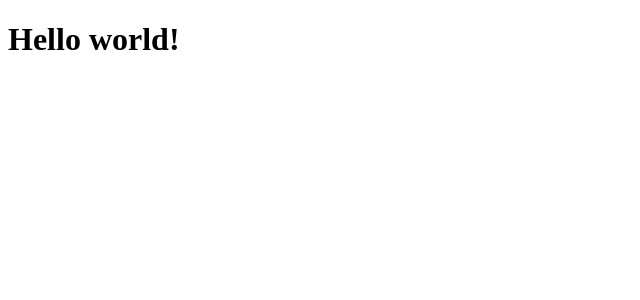
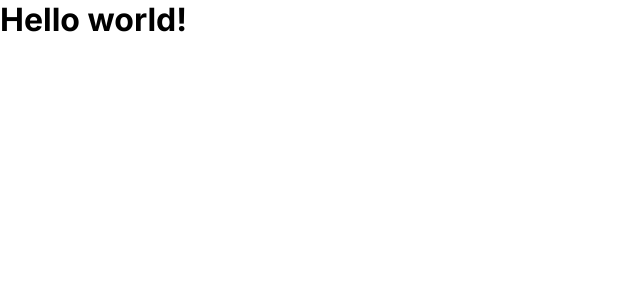
Before and after one commit to GuilhermeAmado/react-shopping-cart, a React (Create React App) app: page / in a window 1280 px wide. Shown: the top 300 px of the page, without its empty margins (0-640 px from the left). Built offline with nearby package versions, Linux system fonts and the light colour scheme; the HTML template or start-up script is replaced by a standard one.

Commit message:
add global style & css reset

```diff
--- a/src/App.js
+++ b/src/App.js
@@ -1,10 +1,14 @@
 import React from 'react';
+import GlobalStyle from './GlobalStyle';
 
 function App() {
   return (
-    <div>
-      <h1>Hello world!</h1>
-    </div>
+    <>
+      <GlobalStyle />
+      <div>
+        <h1>Hello world!</h1>
+      </div>
+    </>
   );
 }
 
--- /dev/null
+++ b/src/GlobalStyle.js
@@ -0,0 +1,23 @@
+import { createGlobalStyle } from 'styled-components';
+
+const GlobalStyle = createGlobalStyle`
+  @import url('https://fonts.googleapis.com/css2?family=Inter:wght@400;700&display=swap');
+
+  *,
+  *::after,
+  *::before {
+      margin: 0;
+      padding: 0;
+      box-sizing: inherit;
+  }
+
+  html {
+      font-family: Inter, 'Segoe UI', Tahoma, Geneva, Verdana, sans-serif;
+  }
+
+  body {
+      box-sizing: border-box;
+  }
+`;
+
+export default GlobalStyle;
```
